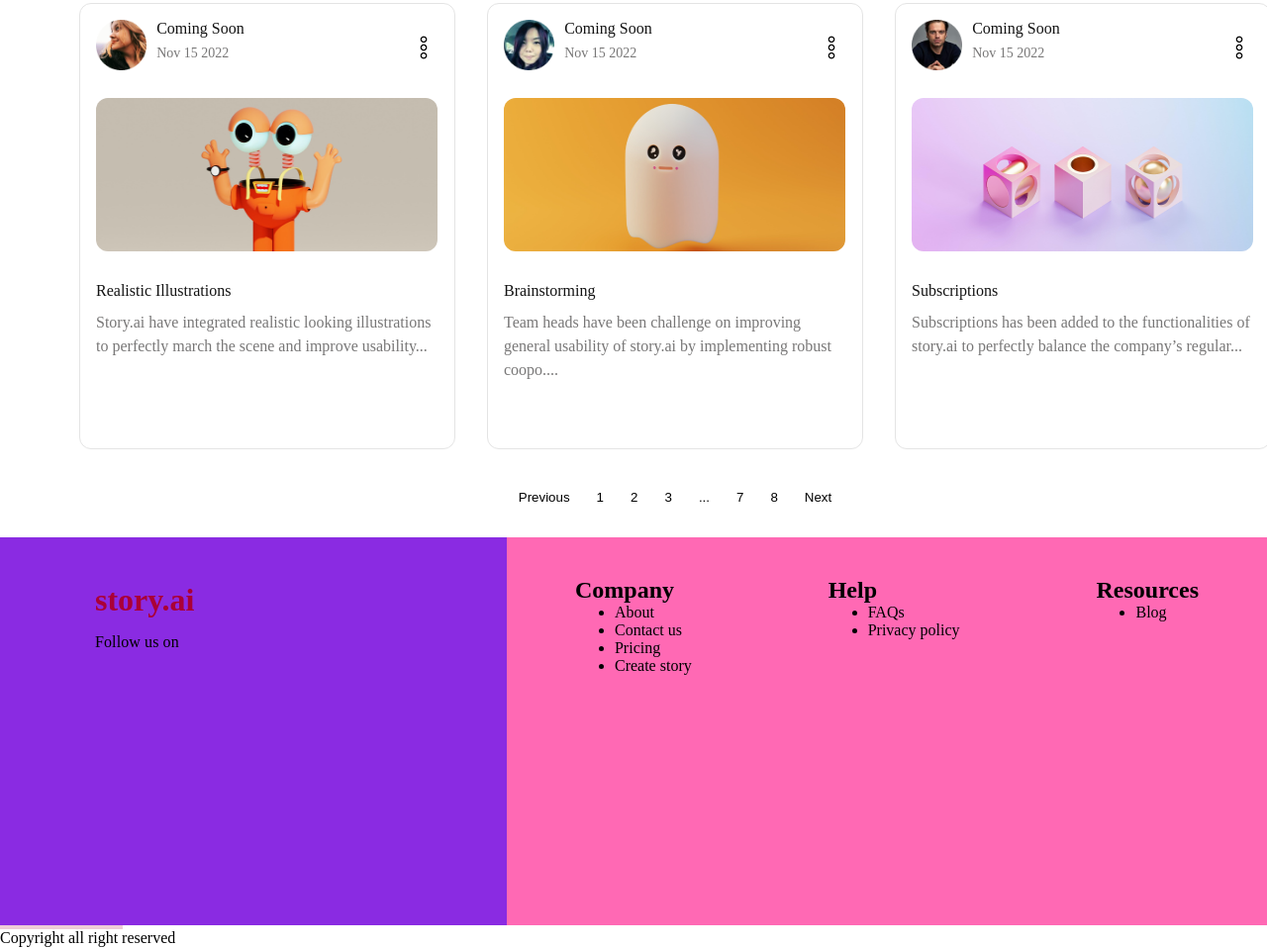
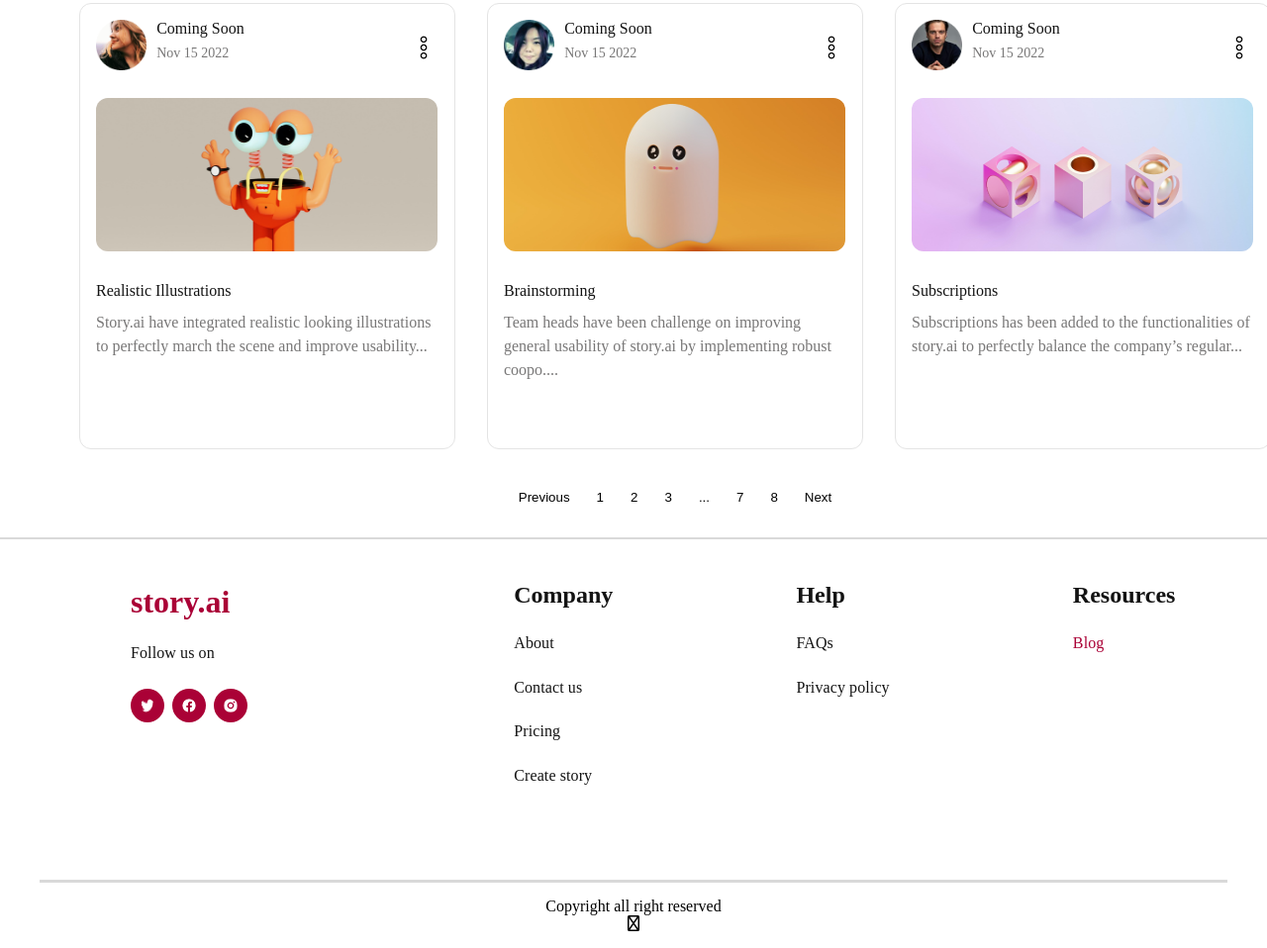
Before and after one commit to BenitaMichael/story.ai, a plain HTML site: page story.ai/index.html in a window 1280 px wide. Shown: the part 1188-2146 px from the top of the page at 99% size. Drawn offline with Linux system fonts and the light colour scheme.

Commit message:
waiting for interactions

```diff
--- a/story.ai/index.html
+++ b/story.ai/index.html
@@ -6,6 +6,7 @@
     <meta name="viewport" content="width=device-width, initial-scale=1.0">
     <link rel="stylesheet" href="path/to/font-awesome/css/font-awesome.min.css">
     <link rel="stylesheet" href="style.css">
+    <script src="https://kit.fontawesome.com/07fdfe95f8.js" crossorigin="anonymous"></script>
     <title>Document</title>
 </head>
 <body>
@@ -173,14 +174,20 @@
         </div>
     </section>
     <footer>
+        <hr class="foooter-hr0">
         <section class="footer">
         <section class="media">
             <h2>story.ai</h2>
             <p>Follow us on</p>
+            <div class="media-icons">
+                <img src="images/Twitter.png" alt="twitter">
+                <img src="images/Facebook.png" alt="facebook">
+                <img src="images/Instagram.png" alt="instagram">
+            </div>
         </section>
         <section class="freq">
             <div>
-                <h2>Company</h2>
+                <h2 class="footer-title">Company</h2>
                 <ul>
                     <li>About</li>
                     <li>Contact us</li>
@@ -189,23 +196,24 @@
                 </ul>
             </div>
             <div>
-                <h2>Help</h2>
+                <h2 class="footer-title">Help</h2>
                 <ul>
                     <li>FAQs</li>
                     <li>Privacy policy</li>
                 </ul>
             </div>
             <div>
-                <h2>Resources</h2>
+                <h2 class="footer-title">Resources</h2>
                 <ul>
-                    <li>Blog</li>
+                    <li class="unique">Blog</li>
                 </ul>
             </div>
         </section>
     </section>
-        <hr>
+        <hr class="footer-hr1">
         <div class="copyright">
             <p>Copyright all right reserved</p>
+            <i class="fa-regular fa-bars"></i>
         </div>
     </footer>
 </body>
--- a/story.ai/style.css
+++ b/story.ai/style.css
@@ -246,21 +246,39 @@ hr{
     cursor: pointer;
 }
 
+footer{
+    background-color: #FFFFFF;
+}
+
 .footer{
     display: grid;
-    grid-template-columns: repeat(5, 1fr);
-    grid-template-rows: 24.5rem;
+    grid-template-columns: repeat(6, 1fr);
+    grid-template-rows: 21.5rem;
+    color: #131313;
 }
 
 .media{
     grid-column: 1 / span 2;
-    background-color: blueviolet;
-    padding: 32px 96px;
+    padding: 2rem 8.25rem;
+}
+
+.media-icons{
+    display: flex;
+    justify-content: space-between;
+    gap: 8px;
+    width: 100px;
+}
+
+.media-icons img{
+    border: none;
+    border-radius: 50%;
+    padding: 10px;
+    background-color: #AA0136;
+    cursor: pointer;
 }
 
 .freq{
-    grid-column: 3 / span 5;
-    background-color: hotpink;
+    grid-column: 3 / span 6;
     display: flex;
     justify-content: space-around;
     padding: 2.5rem 0;
@@ -279,5 +297,46 @@ hr{
     font-weight: 500;
     line-height: 1.5rem;
     letter-spacing: 0.10000000149011612px;
-    margin: 15px 0;
+    margin: 1.5rem 0;
 }
+
+footer .footer-title{
+    font-size: 1.5rem;
+    font-weight: 600;
+    line-height: 2rem;
+}
+
+footer ul{
+    padding-left: 0;
+    list-style-type: none;
+}
+
+footer ul li{
+    padding-top: 1.3rem;
+    font-size: 1rem;
+    font-weight: 500;
+    line-height: 1.5rem;
+    letter-spacing: 0.10000000149011612px;
+}
+
+.unique{
+    color: #AA0136;
+}
+
+.foooter-hr0{
+    background-color:#D9D9D9;
+    width: 100%;
+    height: 2px;
+}
+
+.footer-hr1{
+    background-color:#D9D9D9;
+    width: 75rem;
+    height: 3px;
+    margin: auto;
+}
+
+.copyright{
+    padding: 15px 0;
+    text-align: center;
+}
```
